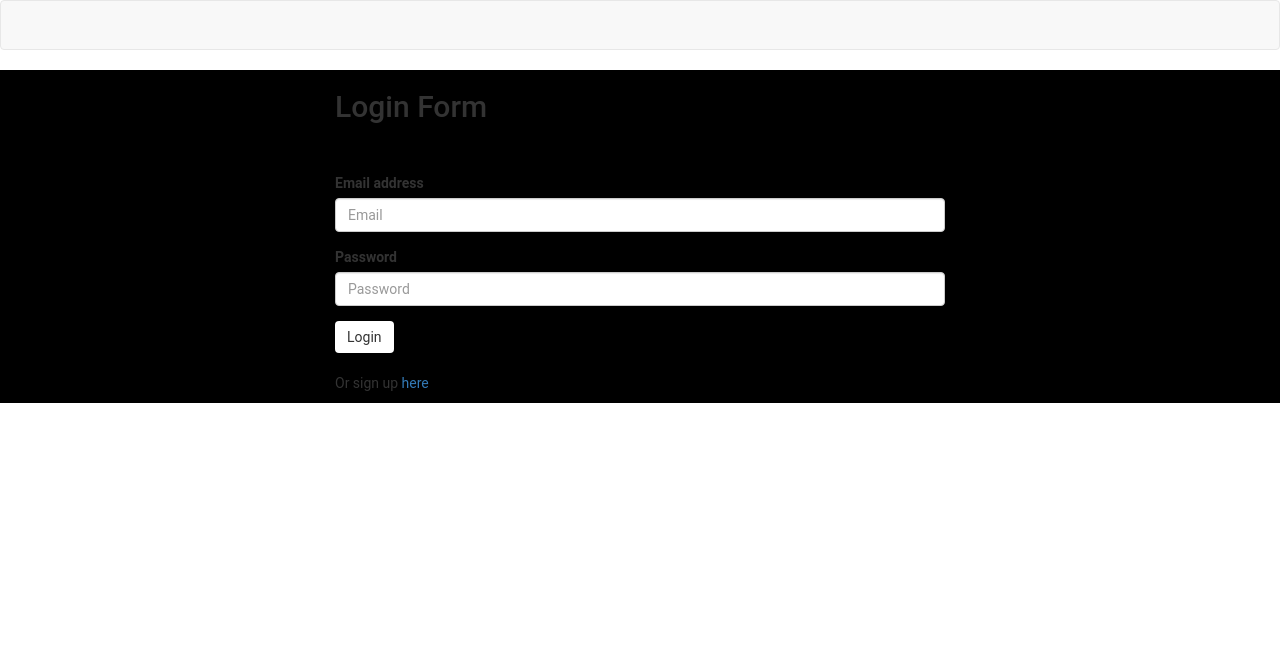
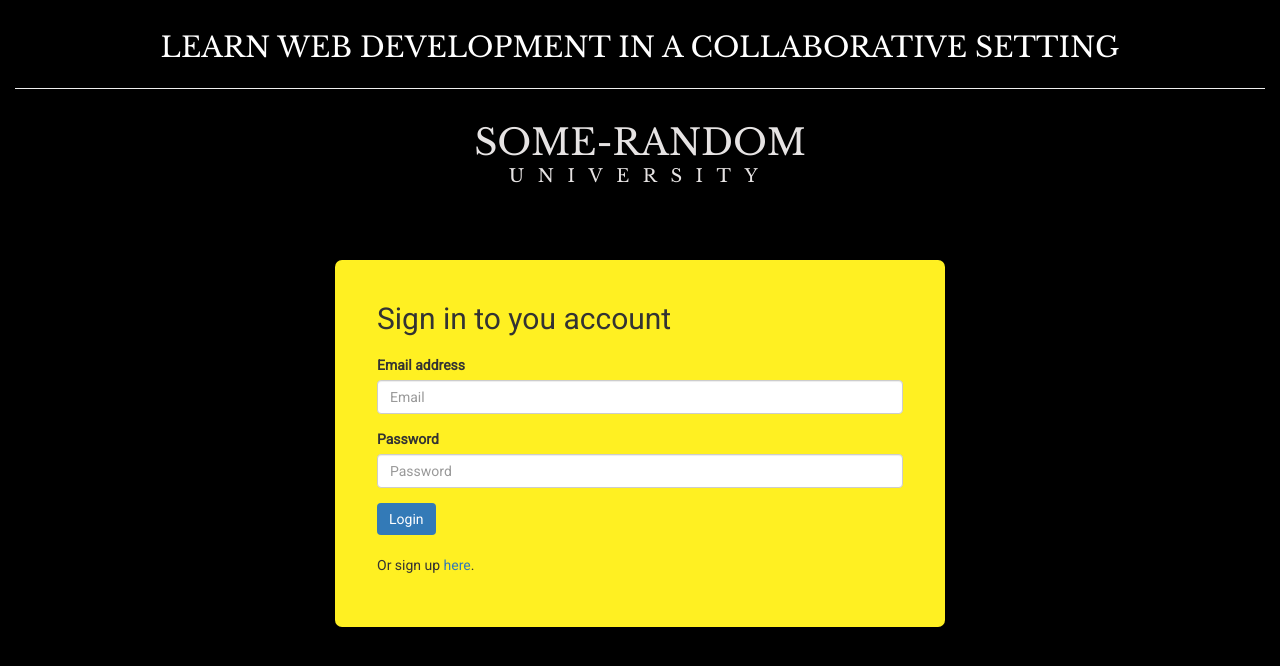
Before and after one commit to larrygamboa/project2, a Node server app: page /login in a window 1280 px wide. Shown: the top 666 px of the page. Run offline with Node 20, Linux system fonts and the light colour scheme; some libraries are stand-ins or nearby versions.

Commit message:
style login page

```diff
--- a/public/login.html
+++ b/public/login.html
@@ -1,45 +1,77 @@
 <!DOCTYPE html>
 <html lang="en">
-
   <head>
     <title>Passport Authentication</title>
-  <meta charset="UTF-8">
-  <meta name="viewport" content="width=device-width, initial-scale=1">
-  <link rel="stylesheet" href="https://maxcdn.bootstrapcdn.com/bootswatch/3.3.7/lumen/bootstrap.min.css">
-  <link href="stylesheets/style.css" rel="stylesheet">
+    <meta charset="UTF-8" />
+    <meta name="viewport" content="width=device-width, initial-scale=1" />
+    <link
+      rel="stylesheet"
+      href="https://maxcdn.bootstrapcdn.com/bootswatch/3.3.7/lumen/bootstrap.min.css"
+    />
+    <link href="stylesheets/style.css" rel="stylesheet" />
+    <link rel="preconnect" href="https://fonts.gstatic.com" />
+    <link
+      href="https://fonts.googleapis.com/css2?family=Libre+Baskerville&family=Roboto&display=swap"
+      rel="stylesheet"
+    />
   </head>
 
-<body>
-  <nav class="navbar navbar-default">
+  <body id="login-page">
+    <!-- <nav class="navbar navbar-default">
       <div class="container-fluid">
-      <div class="navbar-header">
+        <div class="navbar-header"></div>
+      </div>
+    </nav> -->
+    <div class="container container-fluid firstrow">
+      <div class="row head text">
+        <div class="col-md-12 text">
+          <p class="text2">Learn web development in a collaborative setting</p>
+          <hr />
+        </div>
+        <!-- <div class="col-md-2"></div>
+        <div class="col-md-2"></div> -->
+      </div>
+      <div class="row head">
+        <!-- <div class="col-md-4"></div> -->
+        <div class="col-md-12">
+          <h1 class="text">
+            Some-Random<br /><span class="h1-small">University</span>
+          </h1>
         </div>
       </div>
-  </nav>
+    </div>
     <div class="container">
       <div class="row">
         <div class="col-md-6 col-md-offset-3">
-        <h2>Login Form</h2>
           <form class="login">
+            <h2>Sign in to you account</h2>
             <div class="form-group">
               <label for="exampleInputEmail1">Email address</label>
-            <input type="email" class="form-control" id="email-input" placeholder="Email">
+              <input
+                type="email"
+                class="form-control"
+                id="email-input"
+                placeholder="Email"
+              />
             </div>
             <div class="form-group">
               <label for="exampleInputPassword1">Password</label>
-            <input type="password" class="form-control" id="password-input" placeholder="Password">
+              <input
+                type="password"
+                class="form-control"
+                id="password-input"
+                placeholder="Password"
+              />
             </div>
-          <button type="submit" class="btn btn-default">Login</button>
+            <button type="submit" class="btn btn-primary">Login</button>
+            <br /><br />
+            <p>Or sign up <a href="/">here</a>.</p>
           </form>
-        <br />
-        <p>Or sign up <a href="/">here</a></p>
         </div>
       </div>
     </div>
 
     <script src="https://cdnjs.cloudflare.com/ajax/libs/jquery/3.2.1/jquery.min.js"></script>
     <script type="text/javascript" src="js/login.js"></script>
-
   </body>
-
 </html>
--- a/public/stylesheets/style.css
+++ b/public/stylesheets/style.css
@@ -43,7 +43,8 @@ p.text2 {
   text-transform: uppercase;
 }
 
-.btn, .btn:hover {
+.btn,
+.btn:hover {
   border-width: 0;
 }
 
@@ -65,6 +66,21 @@ p.text2 {
 
 .footer {
   background-color: teal;
+}
+
+/* Login page styles */
+body#login-page {
+  background-color: #000;
+}
+
+form.login {
+  background-color: rgb(255, 240, 34);
+  padding: 3em;
+  border-radius: 0.5em;
+}
+
+form.login h2 {
+  margin: 0 0 20px;
 }
 
 /* Popup form styles */
```
Lines whose indentation alone changed are shown as unchanged.
